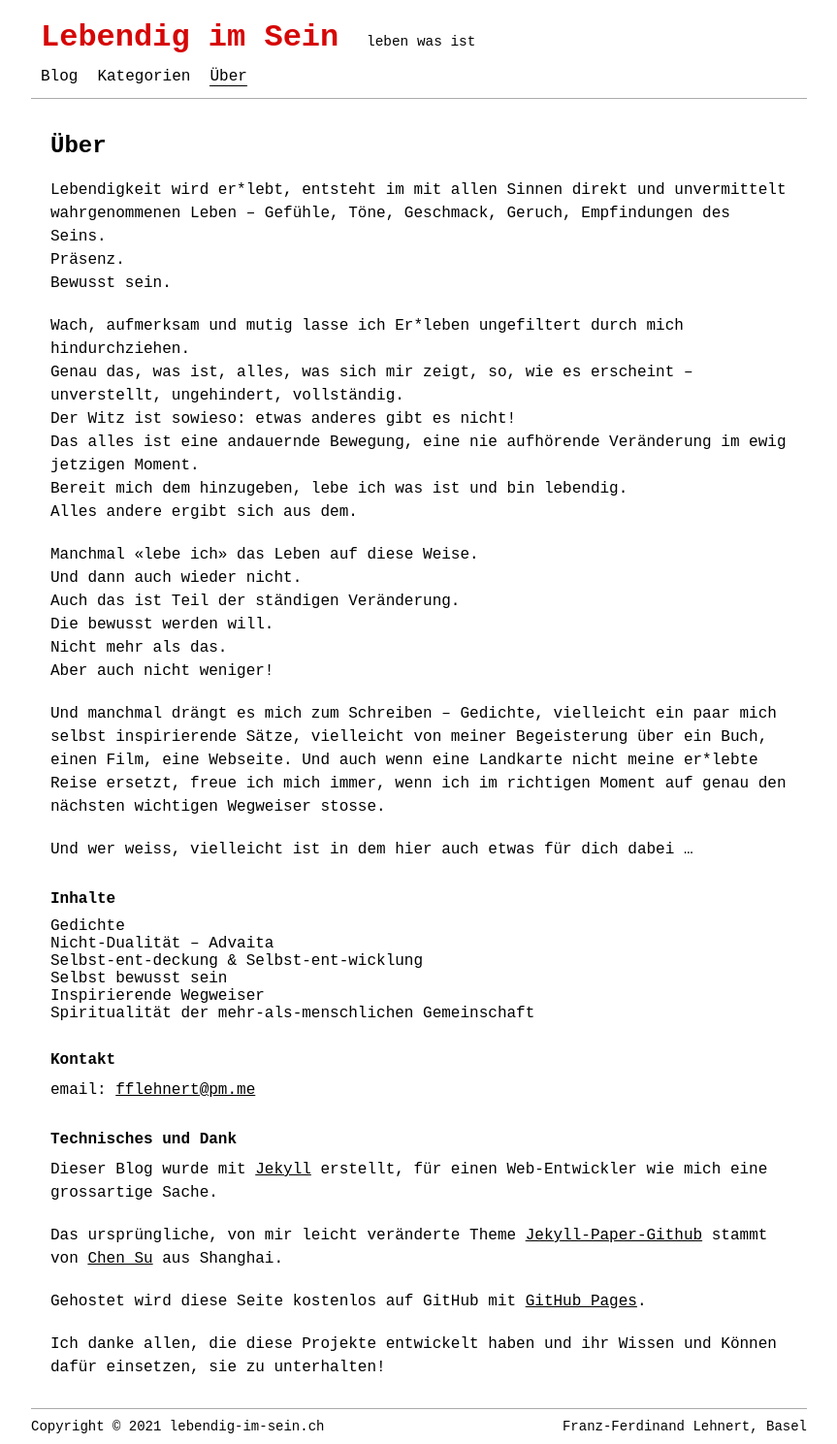
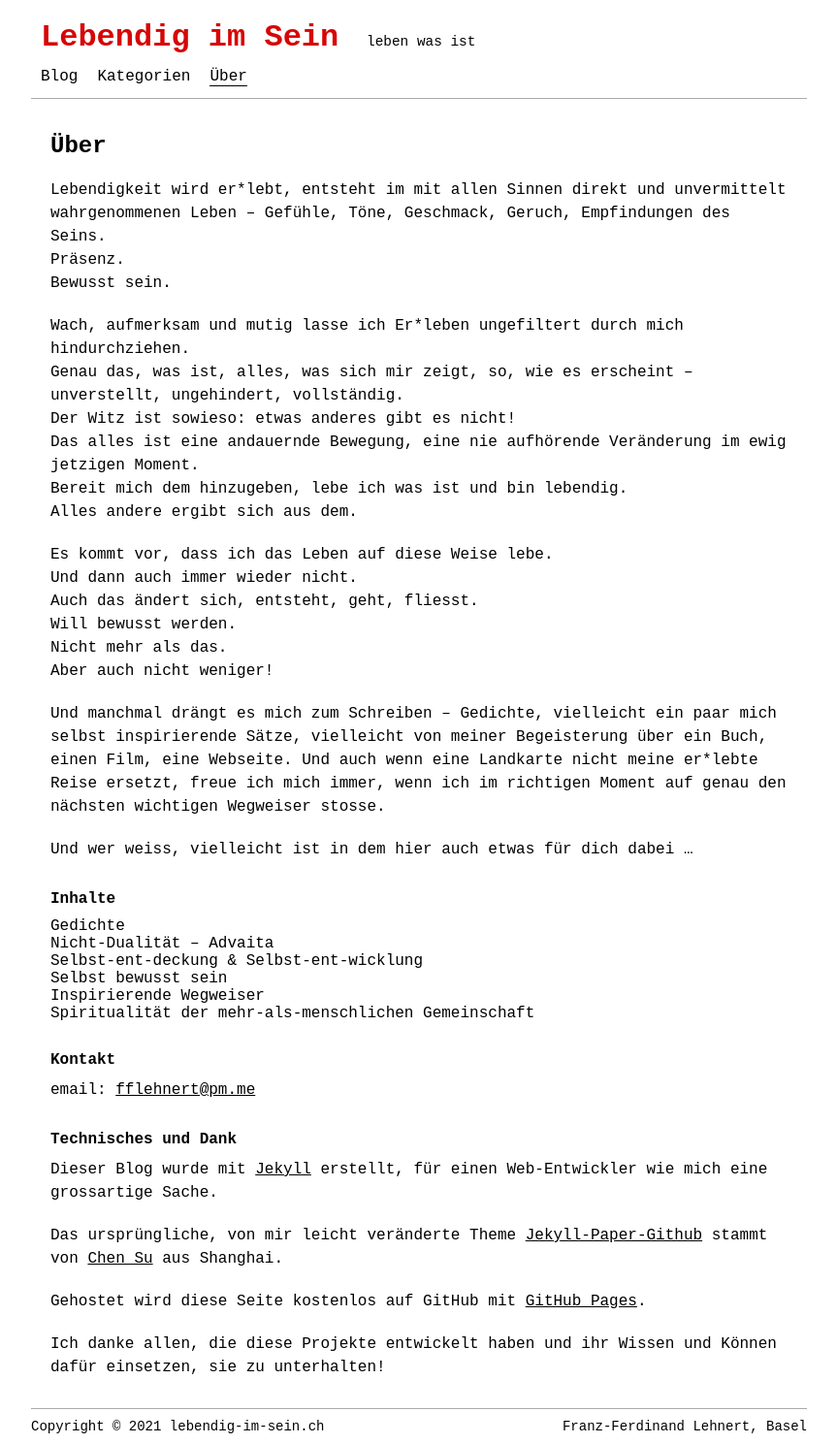
Before and after one commit to lebendigimsein/webpage, a Jekyll site: the page built from pages/ueber.md, in a window 1280 px wide. Shown: the whole page at 97% size, without its empty margins (208-1071 px from the left). Built offline with Jekyll 4.4.1, drawn with Linux system fonts in a browser that asks for light colours.

Commit message:
2021-06-22 16:50 – different updates

```diff
--- a/_sass/custom.scss
+++ b/_sass/custom.scss
@@ -54,6 +54,7 @@ ol, ul {
             line-height: 14px;
 
             .post-date {
+                margin-top: 30px;
                 margin-bottom: 12px;
             }
         }
--- a/pages/ueber.md
+++ b/pages/ueber.md
@@ -15,10 +15,10 @@ Das alles ist eine andauernde Bewegung, eine nie aufhörende Veränderung im ewi
 Bereit mich dem hinzugeben, lebe ich was ist und bin lebendig.
 Alles andere ergibt sich aus dem.
 
-Manchmal «lebe ich» das Leben auf diese Weise.
-Und dann auch wieder nicht.
-Auch das ist Teil der ständigen Veränderung.
-Die bewusst werden will.
+Es kommt vor, dass ich das Leben auf diese Weise lebe.
+Und dann auch immer wieder nicht.
+Auch das ändert sich, entsteht, geht, fliesst.
+Will bewusst werden.
 Nicht mehr als das.
 Aber auch nicht weniger!
 
```
Also changed, not shown: _layouts/post.html (+7 -3 lines).
